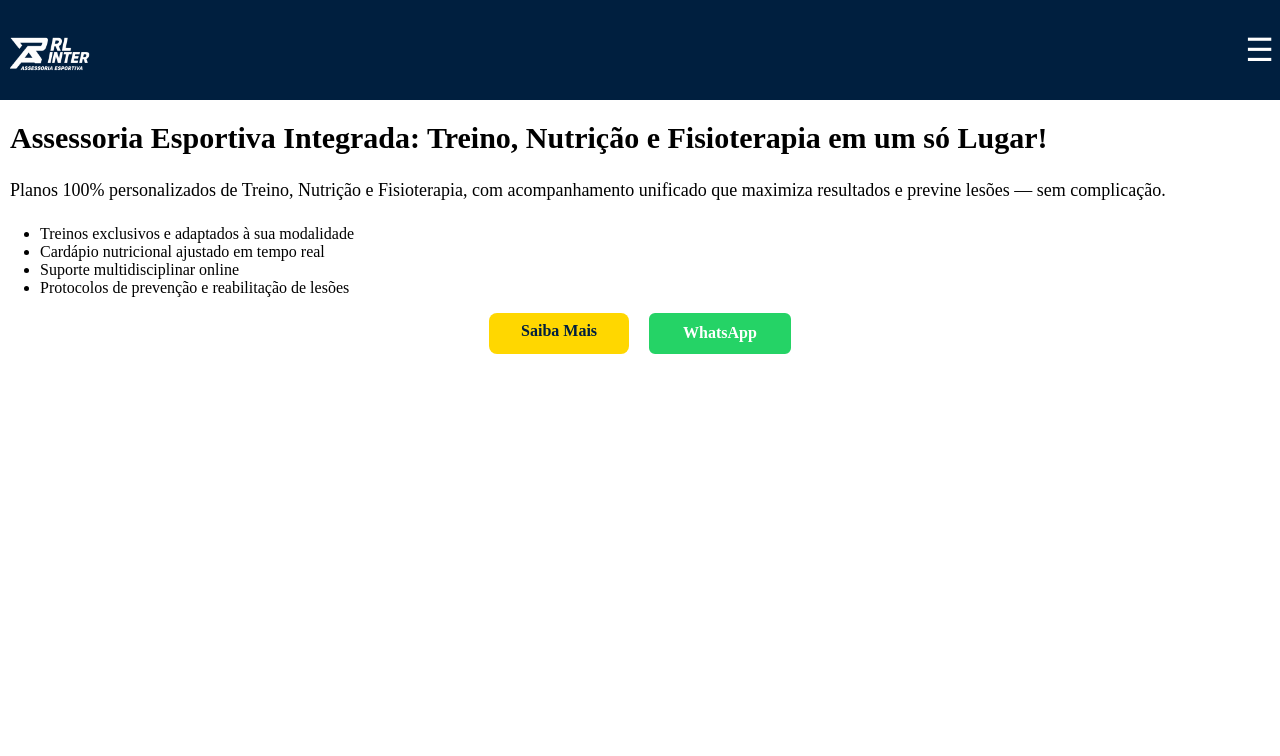
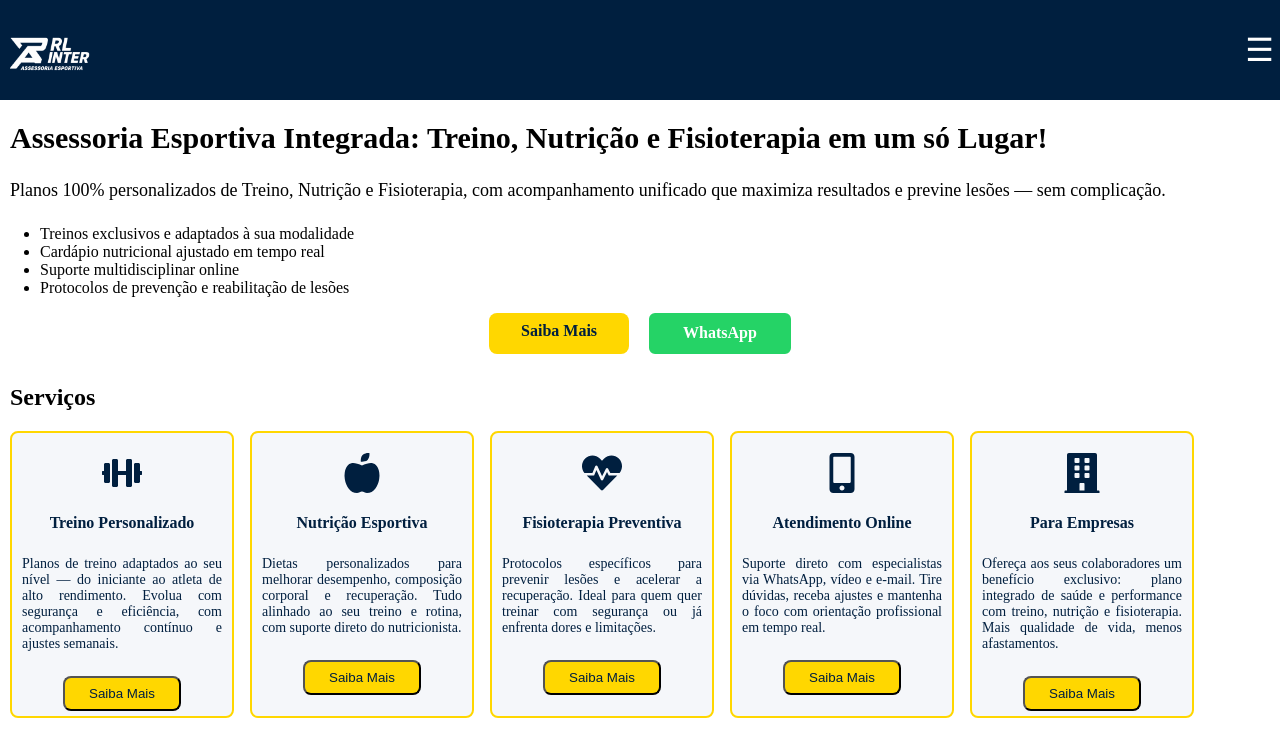
Before and after one commit to Luuscaaa/rl-inter-site, a React (Vite) app: page / in a window 1280 px wide. Shown: the top 756 px of the page. Built offline with nearby package versions, Linux system fonts and the light colour scheme.

Commit message:
feat(services): adicina uma estrutura de cards e icones com 'scroll' horizontal.

```diff
--- a/package.json
+++ b/package.json
@@ -12,7 +12,8 @@
   "dependencies": {
     "react": "^19.1.1",
     "react-burger-menu": "^3.1.0",
-    "react-dom": "^19.1.1"
+    "react-dom": "^19.1.1",
+    "react-icons": "^5.5.0"
   },
   "devDependencies": {
     "@eslint/js": "^9.33.0",
--- /dev/null
+++ b/src/components/services/services.module.css
@@ -0,0 +1,55 @@
+.container {
+  margin-top: 30px;
+  padding: 0 10px;
+}
+
+.servicesList {
+  display: flex;
+  flex-direction: row;
+  gap: 1rem;
+  overflow-x: auto;
+  scroll-snap-type: x mandatory;
+  padding-bottom: 1rem;
+}
+
+.card {
+  min-width: 170px;
+  max-width: 200px;
+  min-height: 250px;
+  max-height: 300px;
+  display: flex;
+  flex-direction: column;
+  background-color: #f5f7fa;
+  border: 2px solid #ffd700;
+  border-radius: 8px;
+  scroll-snap-align: start;
+  justify-content: center;
+  align-items: center;
+  padding: 0 10px 5px;
+  justify-content: flex-start;
+}
+
+.cardIcon {
+  margin-top: 20px;
+}
+
+.cardTitle {
+  margin-bottom: 10px;
+  font-size: 16px;
+  color: #001f3f;
+}
+
+.cardDesc {
+  font-size: 14px;
+  text-align: justify;
+  color: #001f3f;
+}
+
+.cardBtn {
+  margin-top: 10px;
+  align-self: center;
+  color: #001f3f;
+  background-color: #ffd700;
+  padding: 0.5rem 1.5rem;
+  border-radius: 8px;
+}
--- /dev/null
+++ b/src/components/services/services.tsx
@@ -0,0 +1,72 @@
+import {
+  FaAppleAlt,
+  FaBuilding,
+  FaDumbbell,
+  FaHeartbeat,
+  FaMobileAlt,
+} from "react-icons/fa";
+import styles from "./services.module.css";
+
+function Services() {
+  return (
+    <div className={styles.container}>
+      <div>
+        <h2>Serviços</h2>
+      </div>
+      <div className={styles.servicesList}>
+        <div className={styles.card}>
+          <FaDumbbell className={styles.cardIcon} size={40} color="#001f3f" />
+          <h4 className={styles.cardTitle}>Treino Personalizado</h4>
+          <p className={styles.cardDesc}>
+            Planos de treino adaptados ao seu nível — do iniciante ao atleta de
+            alto rendimento. Evolua com segurança e eficiência, com
+            acompanhamento contínuo e ajustes semanais.
+          </p>
+          <button className={styles.cardBtn}>Saiba Mais</button>
+        </div>
+        <div className={styles.card}>
+          <FaAppleAlt className={styles.cardIcon} size={40} color="#001f3f" />
+          <h4 className={styles.cardTitle}>Nutrição Esportiva</h4>
+          <p className={styles.cardDesc}>
+            Dietas personalizados para melhorar desempenho, composição corporal
+            e recuperação. Tudo alinhado ao seu treino e rotina, com suporte
+            direto do nutricionista.
+          </p>
+          <button className={styles.cardBtn}>Saiba Mais</button>
+        </div>
+        <div className={styles.card}>
+          <FaHeartbeat className={styles.cardIcon} size={40} color="#001f3f" />
+          <h4 className={styles.cardTitle}>Fisioterapia Preventiva</h4>
+          <p className={styles.cardDesc}>
+            Protocolos específicos para prevenir lesões e acelerar a
+            recuperação. Ideal para quem quer treinar com segurança ou já
+            enfrenta dores e limitações.
+          </p>
+          <button className={styles.cardBtn}>Saiba Mais</button>
+        </div>
+        <div className={styles.card}>
+          <FaMobileAlt className={styles.cardIcon} size={40} color="#001f3f" />
+          <h4 className={styles.cardTitle}>Atendimento Online</h4>
+          <p className={styles.cardDesc}>
+            Suporte direto com especialistas via WhatsApp, vídeo e e-mail. Tire
+            dúvidas, receba ajustes e mantenha o foco com orientação
+            profissional em tempo real.
+          </p>
+          <button className={styles.cardBtn}>Saiba Mais</button>
+        </div>
+        <div className={styles.card}>
+          <FaBuilding className={styles.cardIcon} size={40} color="#001f3f" />
+          <h4 className={styles.cardTitle}>Para Empresas</h4>
+          <p className={styles.cardDesc}>
+            Ofereça aos seus colaboradores um benefício exclusivo: plano
+            integrado de saúde e performance com treino, nutrição e
+            fisioterapia. Mais qualidade de vida, menos afastamentos.
+          </p>
+          <button className={styles.cardBtn}>Saiba Mais</button>
+        </div>
+      </div>
+    </div>
+  );
+}
+
+export default Services;
--- a/src/pages/home/home.jsx
+++ b/src/pages/home/home.jsx
@@ -1,5 +1,6 @@
 import Header from "../../components/header/header";
 import Hero from "../../components/hero/hero";
+import Services from "../../components/services/services";
 import styles from "./home.module.css";
 
 function Home() {
@@ -7,6 +8,7 @@ function Home() {
     <div className={styles.container}>
       <Header />
       <Hero />
+      <Services />
     </div>
   );
 }
```
Also changed, not shown: src/global.css (added), 1 other file (tests, documents, lock files or other folders).
